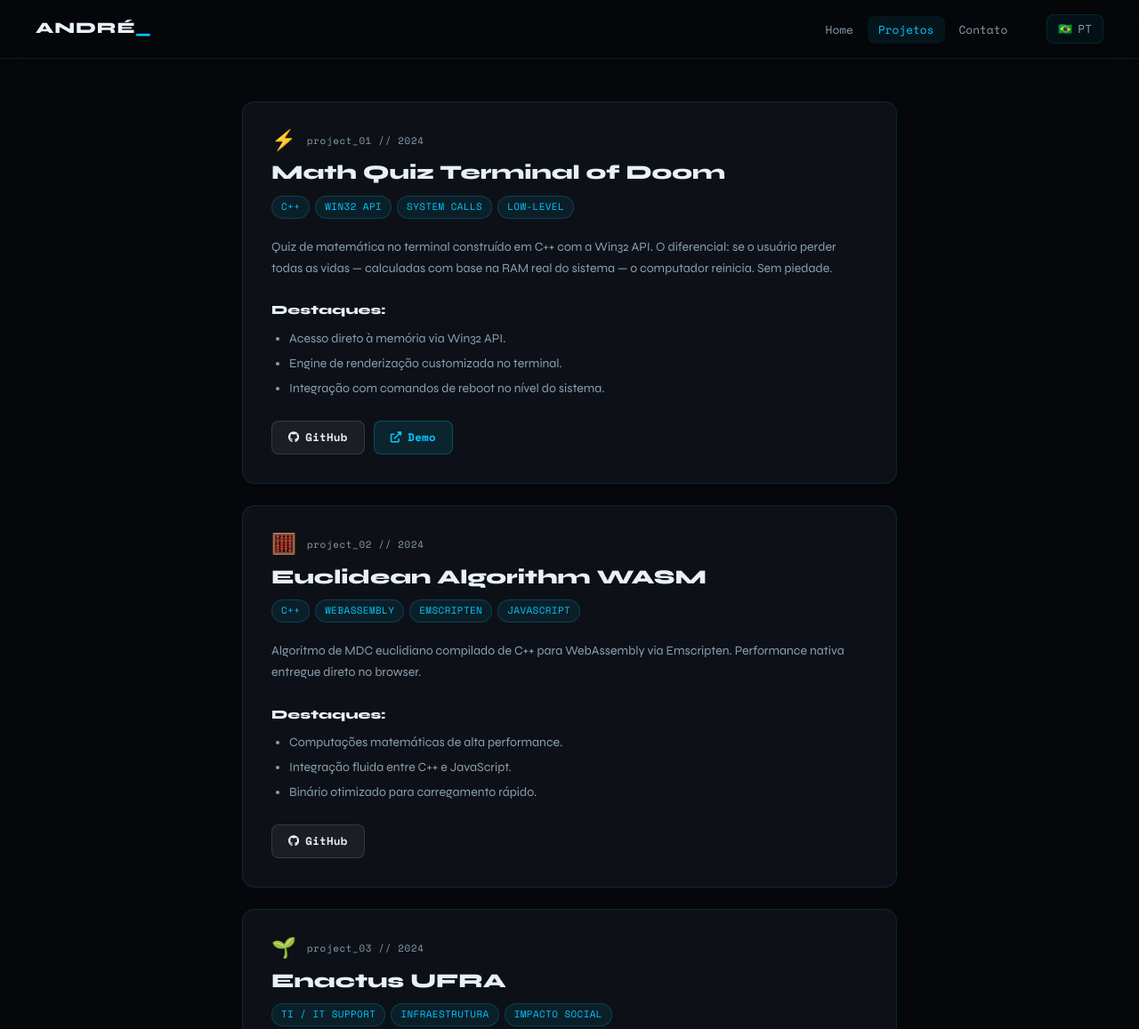
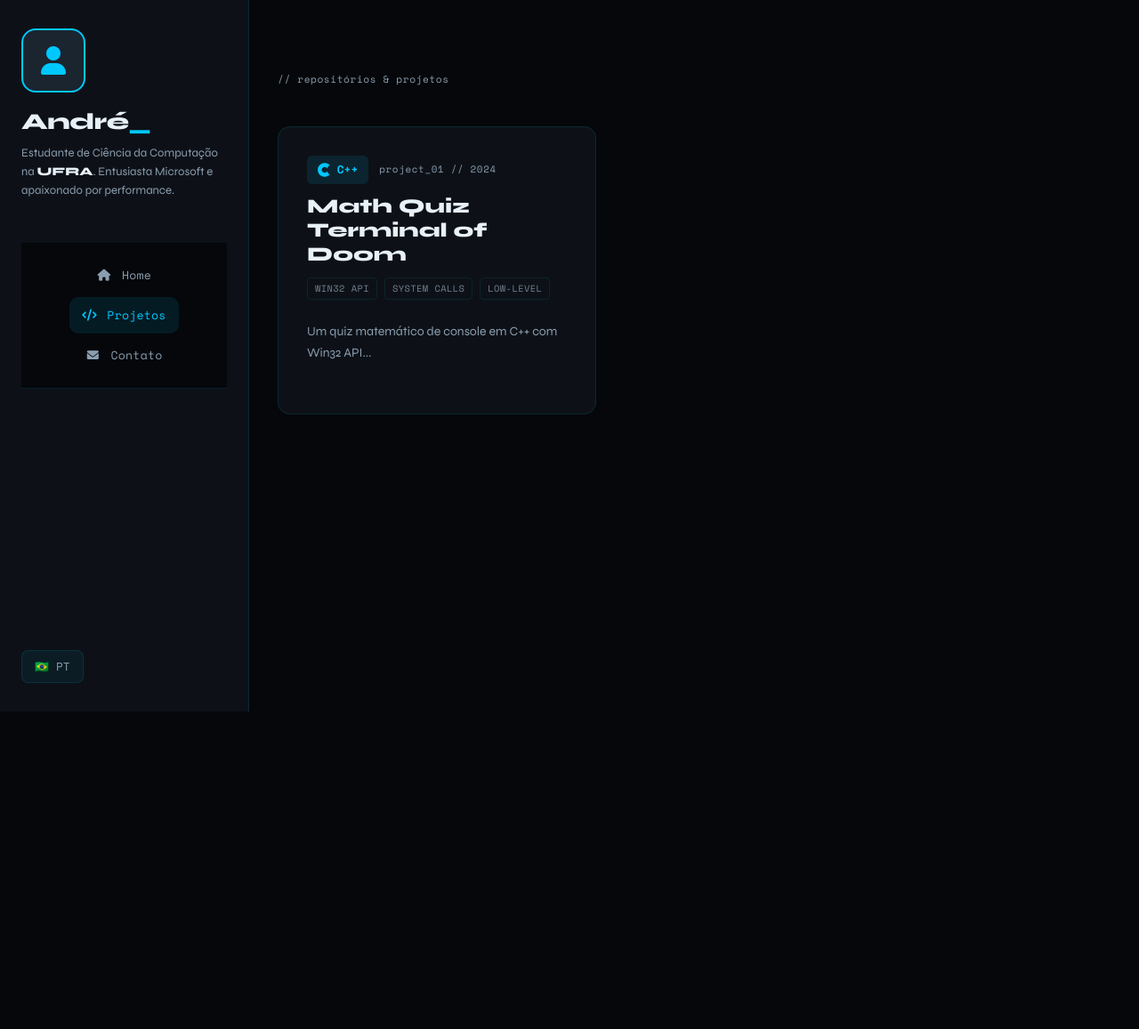
Before and after one commit to anfemoraes/Portif-lio, a plain HTML site: page projects.html in a window 1280 px wide. Shown: the top 1157 px of the page at 89% size. After the commit the page ends 896 px from the top, so only its background shows below. Drawn offline with nearby package versions, Linux system fonts and the light colour scheme.

Commit message:
All right now

```diff
--- a/projects.html
+++ b/projects.html
@@ -8,114 +8,56 @@
     <link rel="stylesheet" href="https://cdnjs.cloudflare.com/ajax/libs/font-awesome/6.0.0/css/all.min.css">
     <link rel="stylesheet" href="styles.css">
 </head>
-<body>
+<body class="dashboard-layout">
 
-<!-- ── TOP NAV ── -->
-<nav>
-    <a href="index.html" class="logo">ANDRÉ<span>_</span></a>
-    <ul>
-        <li><a href="index.html"    data-i18n="nav.home">Home</a></li>
-        <li><a href="projects.html" class="active" data-i18n="nav.projects">Projetos</a></li>
-        <li><a href="index.html#contact" data-i18n="nav.contact">Contato</a></li>
-    </ul>
-    <button class="lang-btn" onclick="toggleLang()">
-        <span id="lang-flag">🇧🇷</span>
-        <span id="lang-label">PT</span>
+    <aside class="sidebar">
+        <div class="profile-section">
+            <div class="avatar-container">
+                <img src="sua-foto.jpg" alt="André" class="profile-img" onerror="this.style.display='none'">
+                <i class="fas fa-user placeholder-icon"></i>
+            </div>
+            <h1 class="profile-name">André<span>_</span></h1>
+            <p class="profile-bio" data-i18n="hero.bio">Estudante de Ciência da Computação na <strong>UFRA</strong>. Entusiasta Microsoft e apaixonado por performance.</p>
+        </div>
+        <nav class="side-nav">
+            <a href="index.html" class="nav-item"><i class="fas fa-home"></i> <span data-i18n="nav.home">Home</span></a>
+            <a href="projects.html" class="nav-item active"><i class="fas fa-code"></i> <span data-i18n="nav.projects">Projetos</span></a>
+            <a href="contact.html" class="nav-item"><i class="fas fa-envelope"></i> <span data-i18n="nav.contact">Contato</span></a>
+        </nav>
+        <div class="sidebar-footer">
+            <button class="lang-btn-alt" onclick="toggleLang()">
+                <span id="lang-flag">🇧🇷</span> <span id="lang-label">PT</span>
             </button>
-</nav>
+        </div>
+    </aside>
 
-<!-- ── PROJECTS ── -->
-<main>
-
-    <!-- Project 01 -->
+    <main class="main-content">
+        <p class="section-title">// repositórios & projetos</p>
+        <div class="grid-container">
                 <section class="card card-project-full">
     <div class="project-header">
-            <span class="project-icon">⚡</span>
+        <div class="main-tech">
+            <i class="fab fa-cuttlefish"></i> <span>C++</span>
+        </div>
         <div class="project-meta">project_01 // 2024</div>
     </div>
+
     <h2 class="project-title-lg">Math Quiz Terminal of Doom</h2>
+
     <div class="project-tags">
-            <span class="project-tag">C++</span>
         <span class="project-tag">Win32 API</span>
         <span class="project-tag">System Calls</span>
         <span class="project-tag">Low-Level</span>
     </div>
+
     <div class="project-details" data-i18n="proj1.full_desc">
-            Quiz de matemática no terminal construído em C++ com a Win32 API.
-            O diferencial: se o usuário perder todas as vidas — calculadas com base na RAM real do sistema — o computador reinicia. Sem piedade.
-            <br><br>
-            <strong>Destaques:</strong>
-            <ul>
-                <li>Acesso direto à memória via Win32 API.</li>
-                <li>Engine de renderização customizada no terminal.</li>
-                <li>Integração com comandos de reboot no nível do sistema.</li>
-            </ul>
-        </div>
-        <div class="project-links">
-            <a href="#" class="btn-link btn-gh"><i class="fab fa-github"></i> GitHub</a>
-            <a href="#" class="btn-link btn-demo"><i class="fas fa-external-link-alt"></i> Demo</a>
+        Um quiz matemático de console em C++ com Win32 API...
     </div>
 </section>
 
-    <!-- Project 02 -->
-    <section class="card card-project-full">
-        <div class="project-header">
-            <span class="project-icon">🧮</span>
-            <div class="project-meta">project_02 // 2024</div>
         </div>
-        <h2 class="project-title-lg">Euclidean Algorithm WASM</h2>
-        <div class="project-tags">
-            <span class="project-tag">C++</span>
-            <span class="project-tag">WebAssembly</span>
-            <span class="project-tag">Emscripten</span>
-            <span class="project-tag">JavaScript</span>
-        </div>
-        <div class="project-details" data-i18n="proj2.full_desc">
-            Algoritmo de MDC euclidiano compilado de C++ para WebAssembly via Emscripten.
-            Performance nativa entregue direto no browser.
-            <br><br>
-            <strong>Destaques:</strong>
-            <ul>
-                <li>Computações matemáticas de alta performance.</li>
-                <li>Integração fluida entre C++ e JavaScript.</li>
-                <li>Binário otimizado para carregamento rápido.</li>
-            </ul>
-        </div>
-        <div class="project-links">
-            <a href="#" class="btn-link btn-gh"><i class="fab fa-github"></i> GitHub</a>
-        </div>
-    </section>
-
-    <!-- Project 03 -->
-    <section class="card card-project-full">
-        <div class="project-header">
-            <span class="project-icon">🌱</span>
-            <div class="project-meta">project_03 // 2024</div>
-        </div>
-        <h2 class="project-title-lg">Enactus UFRA</h2>
-        <div class="project-tags">
-            <span class="project-tag">TI / IT Support</span>
-            <span class="project-tag">Infraestrutura</span>
-            <span class="project-tag">Impacto Social</span>
-        </div>
-        <div class="project-details" data-i18n="proj3.full_desc">
-            Suporte de TI para soluções de impacto social e educação tecnológica na Amazônia.
-            <br><br>
-            <strong>Destaques:</strong>
-            <ul>
-                <li>Gerenciamento de infraestrutura de servidores locais.</li>
-                <li>Workshops técnicos para a comunidade.</li>
-                <li>Desenvolvimento de ferramentas internas de gestão.</li>
-            </ul>
-        </div>
-    </section>
-
     </main>
 
-<footer>
-    © 2026 <span>André</span> · <span data-i18n="footer.text">Construído com Mentalidade C++</span> · Ananindeua/PA
-</footer>
-
-<script src="script.js"></script>
+    <script src="script.js" defer></script>
 </body>
 </html>
--- a/styles.css
+++ b/styles.css
@@ -519,4 +519,67 @@ footer span { color: var(--blue); }
     nav { padding: 0.75rem 1.25rem; gap: 1rem; }
     nav ul { display: none; }
     main { margin: 1.5rem auto; padding: 0 1.25rem; }
+    .contact-card {
+    text-align: center;
+    display: flex;
+    flex-direction: column;
+    align-items: center;
+    gap: 1rem;
+    padding: 3rem 2rem;
 }
+
+.contact-icon {
+    font-size: 2.5rem;
+    color: var(--blue);
+    margin-bottom: 0.5rem;
+}
+
+.contact-card h3 {
+    font-family: var(--font-main);
+    font-weight: 800;
+}
+
+.contact-card p {
+    color: var(--muted);
+    font-size: 0.9rem;
+    margin-bottom: 1rem;
+}
+
+}
+/* Destaque da Linguagem Principal */
+.main-tech {
+    display: flex;
+    align-items: center;
+    gap: 8px;
+    background: rgba(0, 200, 255, 0.1);
+    color: var(--blue);
+    padding: 6px 12px;
+    border-radius: 6px;
+    border: 1px solid var(--border-hover);
+    font-family: 'Space Mono', monospace;
+    font-weight: 700;
+    font-size: 0.8rem;
+}
+
+.main-tech i {
+    font-size: 1rem;
+}
+
+/* Tags de Projeto (Secundárias) */
+.project-tags {
+    display: flex;
+    gap: 0.5rem;
+    flex-wrap: wrap;
+    margin-bottom: 1.5rem;
+    opacity: 0.8; /* Menor destaque que a main-tech */
+}
+
+.project-tag {
+    font-family: 'Space Mono', monospace;
+    font-size: 0.65rem;
+    padding: 3px 8px;
+    border-radius: 4px;
+    background: transparent;
+    border: 1px solid var(--border);
+    color: var(--muted);
+}
```
Also changed, not shown: contact.html (added, +56 -0 lines). Lines whose indentation alone changed are shown as unchanged.
